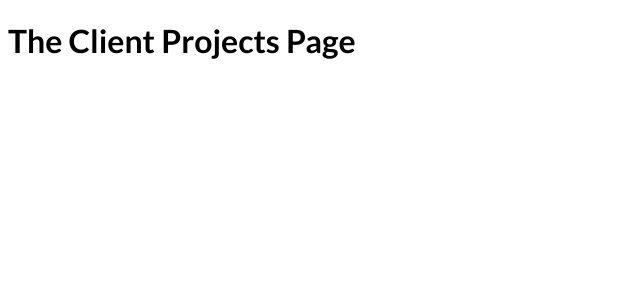
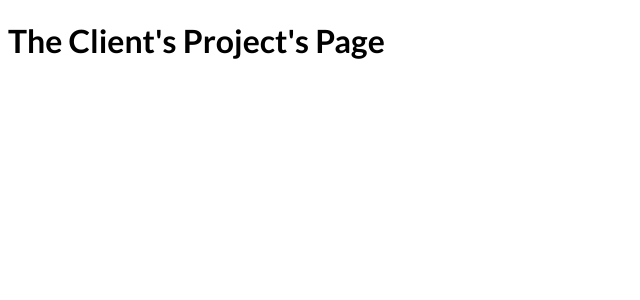
Before and after one commit to j-art-fox/nextjs_routing, a Next.js app: page /clients/1 in a window 1280 px wide. Shown: the top 300 px of the page, without its empty margins (0-640 px from the left). Built offline with nearby package versions, Linux system fonts and the light colour scheme.

Commit message:
completed-next-lesson

```diff
--- a/pages/clients/[id]/[clientprojectid].js
+++ b/pages/clients/[id]/[clientprojectid].js
@@ -1,6 +1,10 @@
+import { useRouter } from "next/router";
 import React from "react";
 
 const SelectedClientProjectPage = () => {
+  const router = useRouter();
+  console.log(router.query);
+
   return (
     <div>
       <h1>SelectedClientProjectPage</h1>
--- a/pages/clients/[id]/index.js
+++ b/pages/clients/[id]/index.js
@@ -1,9 +1,13 @@
+import { useRouter } from "next/router";
 import React from "react";
 
 const ClientProjectsPage = () => {
+  const router = useRouter();
+  console.log(router.query);
+
   return (
     <div>
-      <h1>The Client Projects Page</h1>
+      <h1>The Client's Project's Page</h1>
     </div>
   );
 };
```
